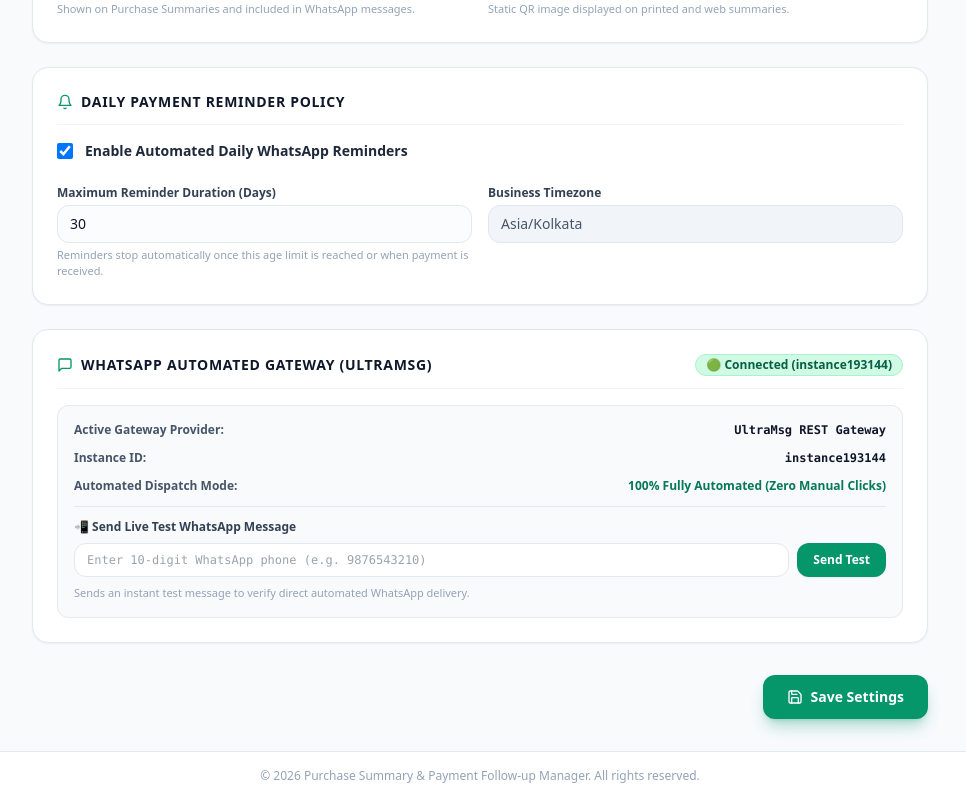
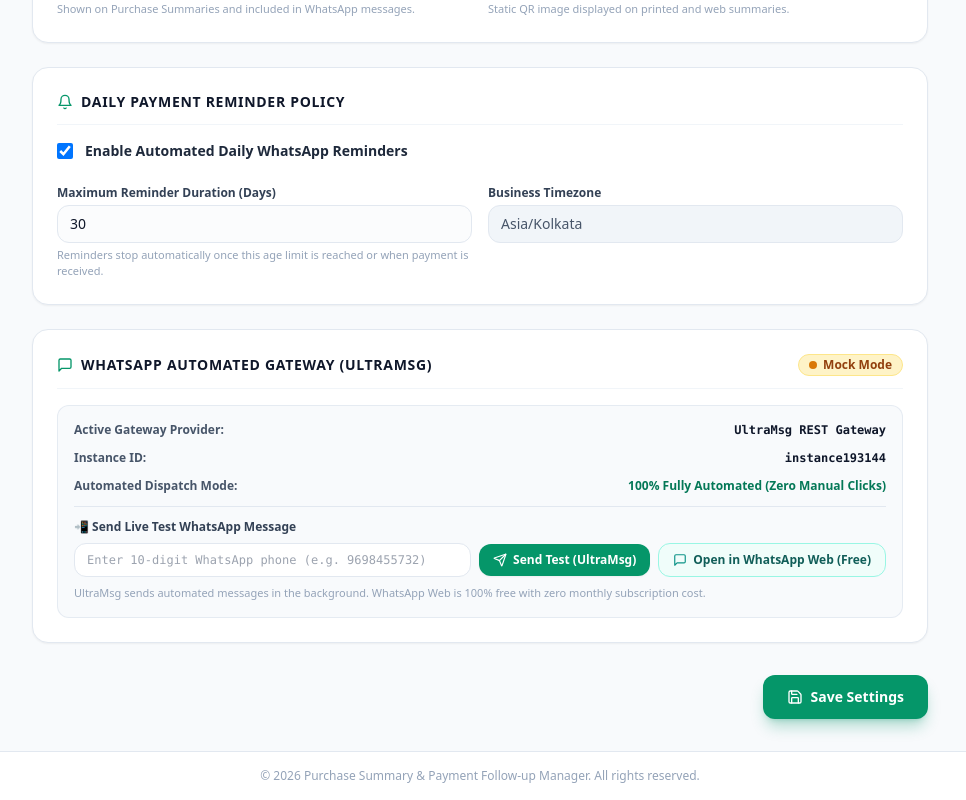
Before and after one commit to revathimedicalsgobi/revathi-credit-reminder, a Next.js app: page /settings in a window 1280 px wide. Shown: the part 503-1303 px from the top of the page, without its empty margins (160-1126 px from the left). Built offline with nearby package versions, Linux system fonts and the light colour scheme; no server answers; the database is empty.

Commit message:
Handle UltraMsg subscription expiration with live status and WhatsApp Web fallback

```diff
--- a/app/settings/page.tsx
+++ b/app/settings/page.tsx
@@ -9,6 +9,9 @@ import {
   MessageSquare,
   AlertCircle,
   CheckCircle2,
+  ExternalLink,
+  RefreshCw,
+  Send,
 } from 'lucide-react';
 import { PharmacySettings } from '@/lib/types';
 import { WhatsAppProviderStatus } from '@/lib/whatsapp/types';
@@ -261,15 +264,74 @@ export default function SettingsPage() {
 
         {/* WhatsApp Automated Gateway (UltraMsg) */}
         <div className="bg-white p-6 rounded-2xl border border-slate-200 shadow-sm space-y-4">
-          <div className="flex items-center justify-between border-b border-slate-100 pb-3">
+          <div className="flex flex-wrap items-center justify-between gap-2 border-b border-slate-100 pb-3">
             <h2 className="text-sm font-bold text-slate-900 uppercase tracking-wider flex items-center gap-2">
               <MessageSquare className="w-4 h-4 text-emerald-600" />
               WhatsApp Automated Gateway (UltraMsg)
             </h2>
-            <span className="px-2.5 py-0.5 rounded-full text-xs font-bold bg-emerald-100 text-emerald-800 border border-emerald-200">
-              🟢 Connected (instance193144)
+
+            {whatsappStatus?.statusText === 'Connected' ? (
+              <span className="px-2.5 py-0.5 rounded-full text-xs font-bold bg-emerald-100 text-emerald-800 border border-emerald-200 flex items-center gap-1.5">
+                <span className="w-2 h-2 rounded-full bg-emerald-600 animate-pulse" />
+                <span>Connected ({whatsappStatus.phoneNumberId || 'instance193144'})</span>
               </span>
+            ) : whatsappStatus?.message?.toLowerCase().includes('stopped') || whatsappStatus?.message?.toLowerCase().includes('non-payment') ? (
+              <span className="px-2.5 py-0.5 rounded-full text-xs font-bold bg-rose-100 text-rose-800 border border-rose-200 flex items-center gap-1.5">
+                <span className="w-2 h-2 rounded-full bg-rose-600" />
+                <span>Stopped: Subscription Expired ({whatsappStatus?.phoneNumberId || 'instance193144'})</span>
+              </span>
+            ) : (
+              <span className="px-2.5 py-0.5 rounded-full text-xs font-bold bg-amber-100 text-amber-800 border border-amber-200 flex items-center gap-1.5">
+                <span className="w-2 h-2 rounded-full bg-amber-600" />
+                <span>{whatsappStatus?.statusText || 'Checking Gateway...'}</span>
+              </span>
+            )}
           </div>
+
+          {/* Subscription Expired Alert Banner */}
+          {(whatsappStatus?.message?.toLowerCase().includes('stopped') || whatsappStatus?.message?.toLowerCase().includes('non-payment')) && (
+            <div className="p-4 bg-rose-50 border border-rose-200 rounded-xl space-y-3 animate-in fade-in">
+              <div className="flex items-start gap-2.5 text-rose-900">
+                <AlertCircle className="w-5 h-5 text-rose-600 flex-shrink-0 mt-0.5" />
+                <div className="space-y-1">
+                  <h3 className="text-xs font-black uppercase tracking-wider text-rose-900">
+                    UltraMsg Instance Stopped Due to Non-Payment
+                  </h3>
+                  <p className="text-xs text-rose-800 leading-relaxed">
+                    Your UltraMsg automated gateway subscription for <strong className="font-mono">instance193144</strong> has expired. UltraMsg halts automated API messaging until the instance plan is extended. Payment updates on UltraMsg every 5 minutes.
+                  </p>
+                </div>
+              </div>
+
+              <div className="flex flex-wrap items-center gap-3 pt-1">
+                <a
+                  href="https://ultramsg.com"
+                  target="_blank"
+                  rel="noopener noreferrer"
+                  className="inline-flex items-center gap-1.5 px-3 py-1.5 bg-rose-600 hover:bg-rose-700 active:bg-rose-800 text-white rounded-lg text-xs font-bold shadow-sm transition-all"
+                >
+                  <span>Renew Subscription on UltraMsg.com</span>
+                  <ExternalLink className="w-3.5 h-3.5" />
+                </a>
+
+                <button
+                  type="button"
+                  onClick={async () => {
+                    const res = await fetch('/api/settings?t=' + Date.now());
+                    const data = await res.json();
+                    if (data?.whatsappStatus) {
+                      setWhatsappStatus(data.whatsappStatus);
+                      alert(data.whatsappStatus.statusText === 'Connected' ? '✅ UltraMsg is now active and connected!' : 'Status: ' + (data.whatsappStatus.message || 'Still stopped. Please allow 5 minutes after payment.'));
+                    }
+                  }}
+                  className="inline-flex items-center gap-1.5 px-3 py-1.5 bg-white hover:bg-slate-100 text-slate-700 border border-slate-300 rounded-lg text-xs font-bold transition-all"
+                >
+                  <RefreshCw className="w-3.5 h-3.5" />
+                  <span>Recheck Connection</span>
+                </button>
+              </div>
+            </div>
+          )}
 
           <div className="p-4 bg-slate-50 rounded-xl border border-slate-200/80 space-y-3">
             <div className="flex items-center justify-between text-xs">
@@ -291,19 +353,20 @@ export default function SettingsPage() {
               <label className="block text-xs font-bold text-slate-700">
                 📲 Send Live Test WhatsApp Message
               </label>
-              <div className="flex gap-2">
+              <div className="flex flex-col sm:flex-row gap-2">
                 <input
                   type="tel"
                   id="testPhoneInput"
-                  placeholder="Enter 10-digit WhatsApp phone (e.g. 9876543210)"
+                  placeholder="Enter 10-digit WhatsApp phone (e.g. 9698455732)"
                   className="flex-1 px-3 py-2 text-xs rounded-xl border border-slate-200 bg-white focus:outline-none focus:ring-2 focus:ring-emerald-500 font-mono"
                 />
+                <div className="flex items-center gap-2">
                   <button
                     type="button"
                     onClick={async () => {
                       const input = document.getElementById('testPhoneInput') as HTMLInputElement;
                       const phone = input?.value?.trim();
-                    if (!phone || phone.length < 10) {
+                      if (!phone || phone.replace(/[^\d]/g, '').length < 10) {
                         alert('Please enter a valid 10-digit phone number.');
                         return;
                       }
@@ -324,7 +387,12 @@ export default function SettingsPage() {
                         if (res.ok && data.success) {
                           alert('✅ Test message sent successfully! Check WhatsApp on ' + phone);
                         } else {
-                        alert('❌ Failed: ' + (data.error || 'Check gateway connection'));
+                          const err = data.error || 'Check gateway connection';
+                          if (err.toLowerCase().includes('stopped') || err.toLowerCase().includes('non-payment')) {
+                            alert('❌ UltraMsg Instance Stopped: Your subscription has expired on UltraMsg.com.\n\nYou can renew your subscription at ultramsg.com, or use the "Open in WhatsApp Web" button next to this to send messages for free!');
+                          } else {
+                            alert('❌ Failed: ' + err);
+                          }
                         }
                       } catch (e: any) {
                         alert('Error: ' + e.message);
@@ -333,13 +401,35 @@ export default function SettingsPage() {
                       }
                     }}
                     id="sendTestBtn"
-                  className="px-4 py-2 bg-emerald-600 hover:bg-emerald-700 text-white text-xs font-bold rounded-xl shadow-sm transition-colors disabled:opacity-50"
+                    className="px-3.5 py-2 bg-emerald-600 hover:bg-emerald-700 text-white text-xs font-bold rounded-xl shadow-sm transition-colors disabled:opacity-50 inline-flex items-center gap-1.5"
                   >
-                  Send Test
+                    <Send className="w-3.5 h-3.5" />
+                    <span>Send Test (UltraMsg)</span>
+                  </button>
+
+                  <button
+                    type="button"
+                    onClick={() => {
+                      const input = document.getElementById('testPhoneInput') as HTMLInputElement;
+                      const phone = input?.value?.trim();
+                      if (!phone || phone.replace(/[^\d]/g, '').length < 10) {
+                        alert('Please enter a valid 10-digit phone number.');
+                        return;
+                      }
+                      const cleanPhone = phone.replace(/[^\d]/g, '').slice(-10);
+                      const text = encodeURIComponent(`━━━━━━━━━━━━━━━━━━━━━━━\n🏥 *REVATHI MEDICALS & DISTRIBUTORS*\n✅ *WHATSAPP TEST MESSAGE*\n━━━━━━━━━━━━━━━━━━━━━━━\n\nHello! This is a test message from Revathi Medicals. WhatsApp messaging is working! 🙏`);
+                      window.open(`https://wa.me/91${cleanPhone}?text=${text}`, '_blank');
+                    }}
+                    className="px-3.5 py-2 bg-teal-50 hover:bg-teal-100 text-teal-800 border border-teal-200 text-xs font-bold rounded-xl transition-colors inline-flex items-center gap-1.5"
+                    title="100% Free fallback via WhatsApp Web or WhatsApp Business app"
+                  >
+                    <MessageSquare className="w-3.5 h-3.5 text-teal-600" />
+                    <span>Open in WhatsApp Web (Free)</span>
                   </button>
                 </div>
+              </div>
               <span className="text-[11px] text-slate-400 block">
-                Sends an instant test message to verify direct automated WhatsApp delivery.
+                UltraMsg sends automated messages in the background. WhatsApp Web is 100% free with zero monthly subscription cost.
               </span>
             </div>
           </div>
--- a/lib/whatsapp-gateway.ts
+++ b/lib/whatsapp-gateway.ts
@@ -78,7 +78,7 @@ export async function checkWhatsAppGatewayStatus(config?: WhatsAppGatewayConfig)
     const substatus = accountStatus.substatus || '';
 
     const isAuth = status === 'authenticated';
-    const isConn = substatus === 'connected' || isAuth;
+    const isConn = (substatus === 'connected' || isAuth) && !data?.error;
 
     return {
       connected: isConn,
@@ -86,6 +86,7 @@ export async function checkWhatsAppGatewayStatus(config?: WhatsAppGatewayConfig)
       status,
       substatus,
       instanceId,
+      error: data?.error || (isConn ? undefined : 'UltraMsg instance disconnected'),
     };
   } catch (err: any) {
     return {
```
Lines whose indentation alone changed are shown as unchanged.
